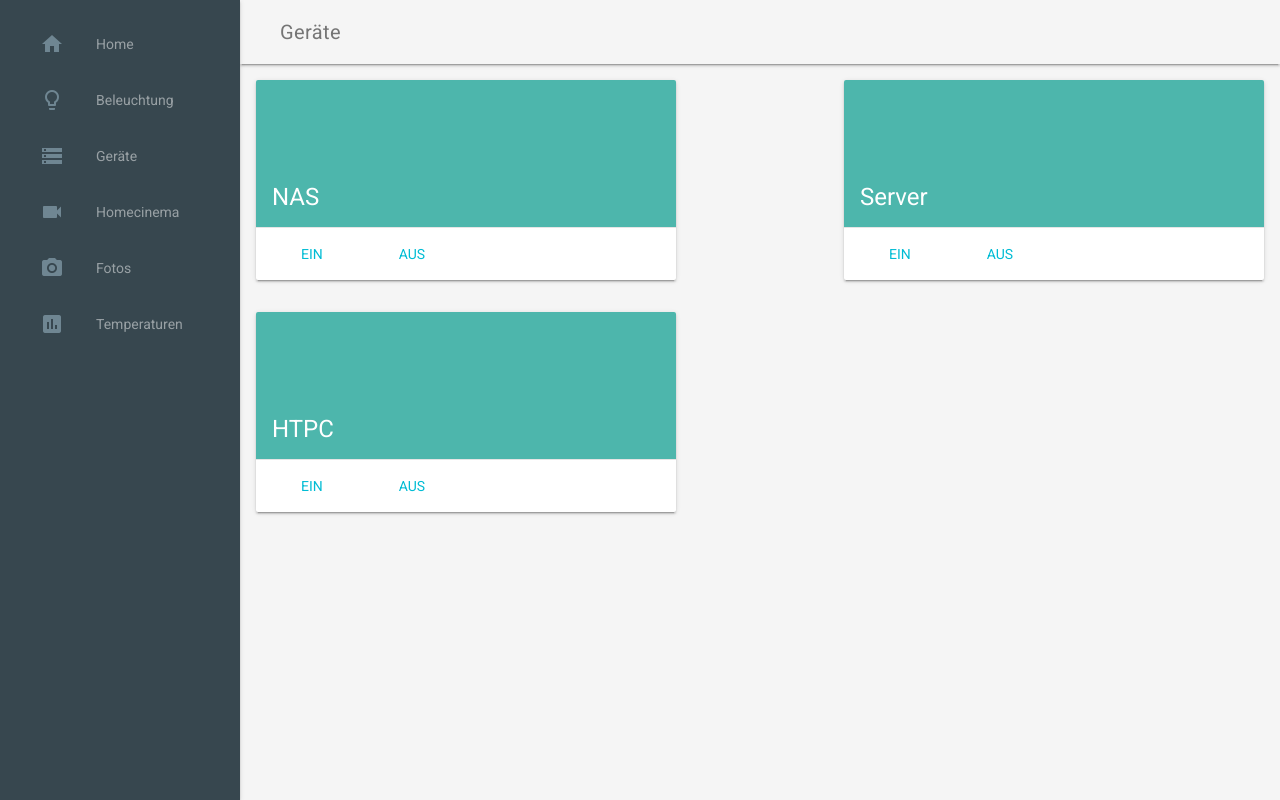
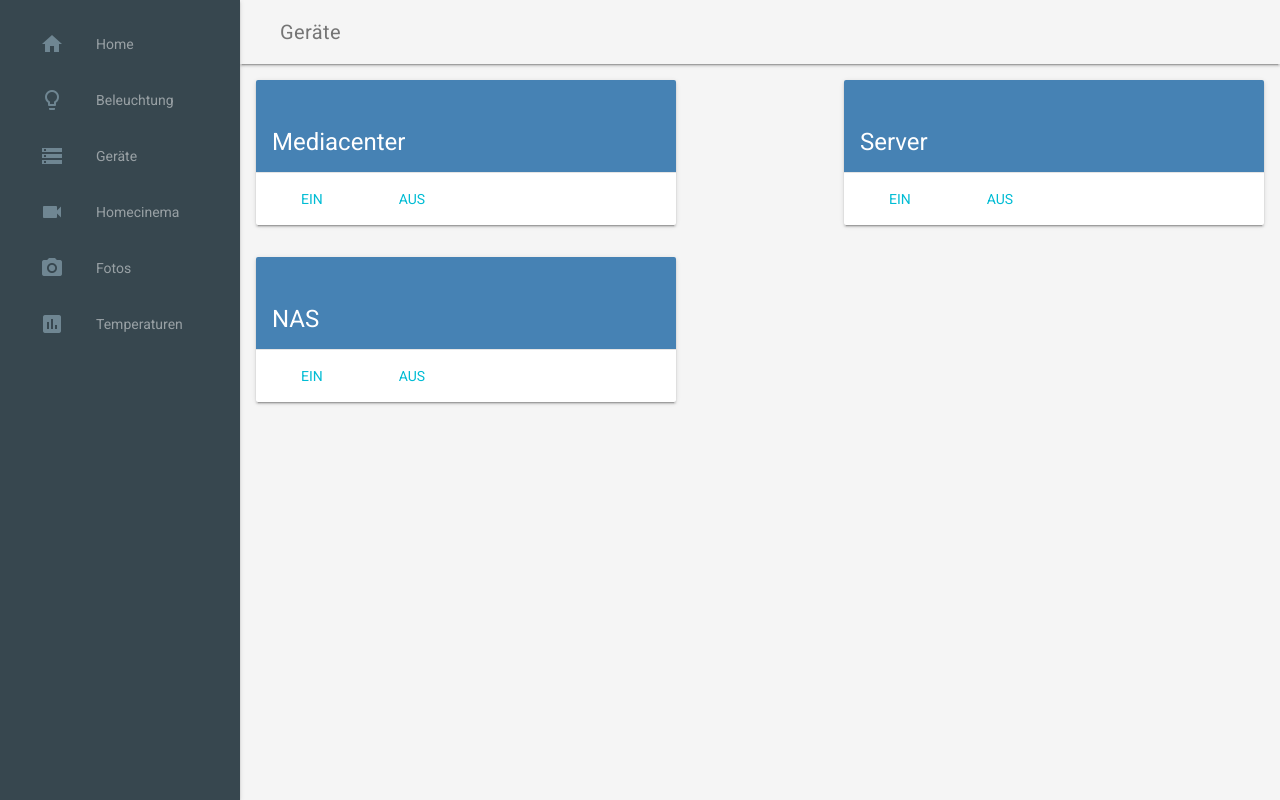
Before and after one commit to brueni/homecontrol, a PHP site: page /devices.php in a window 1280 px wide. Run offline with PHP 8.4, Linux system fonts and the light colour scheme; a stand-in replaces the project's code that opens the database connection; some libraries are stand-ins or nearby versions.

Commit message:
Added the devices page

```diff
--- a/devices.php
+++ b/devices.php
@@ -26,39 +26,38 @@
       <main class="mdl-layout__content mdl-color--grey-100">
         <div class="mdl-grid demo-content">
           <div class="demo-cards mdl-cell mdl-cell--12-col mdl-grid mdl-grid--no-spacing">
-            <div class="devices devices-nas mdl-card mdl-shadow--2dp mdl-cell mdl-cell--5-col">
-              <div class="mdl-card__title mdl-card--expand mdl-color--teal-300">
+
+            <div class="card-medium mdl-card mdl-shadow--2dp mdl-cell mdl-cell--5-col mdl-cell--4-col-tablet">
+              <div class="devices mdl-card__title mdl-card--expand">
+                <h2 class="mdl-card__title-text">Mediacenter</h2>
+              </div>
+              <div class="mdl-card__actions mdl-card--border">
+                <a href="#" class="mdl-button mdl-js-button mdl-js-ripple-effect" onclick="dev_power('htpc', 'on')">Ein</a>
+                <a href="#" class="mdl-button mdl-js-button mdl-js-ripple-effect" onclick="dev_power('htpc', 'off')">Aus</a>
+              </div>
+            </div>
+            <div class="demo-separator mdl-cell--2-col mdl-cell--hide-tablet mdl-cell--hide-phone"></div>
+
+            <div class="card-medium mdl-card mdl-shadow--2dp mdl-cell mdl-cell--5-col mdl-cell--4-col-tablet">
+              <div class="devices mdl-card__title mdl-card--expand">
+                <h2 class="mdl-card__title-text">Server</h2>
+              </div>
+              <div class="mdl-card__actions mdl-card--border">
+                <a href="#" class="mdl-button mdl-js-button mdl-js-ripple-effect" onclick="dev_power('srv1', 'on')">Ein</a>
+                <a href="#" class="mdl-button mdl-js-button mdl-js-ripple-effect" onclick="dev_power('srv1', 'off')">Aus</a>
+              </div>
+            </div>
+            <div class="demo-separator mdl-cell--12-col mdl-cell--hide-tablet mdl-cell--hide-phone"></div>
+
+            <div class="card-medium mdl-card mdl-shadow--2dp mdl-cell mdl-cell--5-col mdl-cell--4-col-tablet">
+              <div class="devices mdl-card__title mdl-card--expand">
                 <h2 class="mdl-card__title-text">NAS</h2>
               </div>
               <div class="mdl-card__actions mdl-card--border">
-                <a href="#" class="mdl-button mdl-js-button mdl-js-ripple-effect">Ein</a>
-                <a href="#" class="mdl-button mdl-js-button mdl-js-ripple-effect">Aus</a>
+                <a href="#" class="mdl-button mdl-js-button mdl-js-ripple-effect" onclick="dev_power('nas3270', 'on')">Ein</a>
+                <a href="#" class="mdl-button mdl-js-button mdl-js-ripple-effect" onclick="dev_power('nas3270', 'off')">Aus</a>
               </div>
             </div>
-            <div class="demo-separator mdl-cell--2-col"></div>
-
-            <div class="devices devices-srv1 mdl-card mdl-shadow--2dp mdl-cell mdl-cell--5-col">
-              <div class="mdl-card__title mdl-card--expand mdl-color--teal-300">
-                <h2 class="mdl-card__title-text">Server</h2>
-              </div>
-              <div class="mdl-card__actions mdl-card--border">
-                <a href="#" class="mdl-button mdl-js-button mdl-js-ripple-effect">Ein</a>
-                <a href="#" class="mdl-button mdl-js-button mdl-js-ripple-effect">Aus</a>
-              </div>
-            </div>
-
-            <div class="demo-separator mdl-cell--12-col"></div>
-
-            <div class="devices devices-htpc mdl-card mdl-shadow--2dp mdl-cell mdl-cell--5-col">
-              <div class="mdl-card__title mdl-card--expand mdl-color--teal-300">
-                <h2 class="mdl-card__title-text">HTPC</h2>
-              </div>
-              <div class="mdl-card__actions mdl-card--border">
-                <a href="#" class="mdl-button mdl-js-button mdl-js-ripple-effect">Ein</a>
-                <a href="#" class="mdl-button mdl-js-button mdl-js-ripple-effect">Aus</a>
-              </div>
-            </div>
-            <div class="demo-separator mdl-cell--2-col"></div>
 
           </div>
         </div>
--- a/include/script.incl.php
+++ b/include/script.incl.php
@@ -4,6 +4,12 @@
   $.get(lighturl, function(data) {
   });
 }*/
+function dev_power(device, aktion) {
+  var xhr = new XMLHttpRequest();
+  var requesturl = "http://homecontrol-backend.home/homecontrol-backend/dev_power.php?dev=" + device + "&action=" + aktion;
+  xhr.open('GET', requesturl);
+  xhr.send();
+}
 
 function light_mystrom(device, aktion) {
   var xhr = new XMLHttpRequest();
--- a/styles.css
+++ b/styles.css
@@ -224,6 +224,10 @@ _:-ms-input-placeholder, :root .demo-graph {
   background-position: 90% 100%;
   background-repeat: no-repeat;
 }
+.devices {
+ background-color: steelblue;
+}
+
 .lights-eck .mdl-card__title {
   background-image: url('images/lights-eck.png');
   background-size: cover;
```
